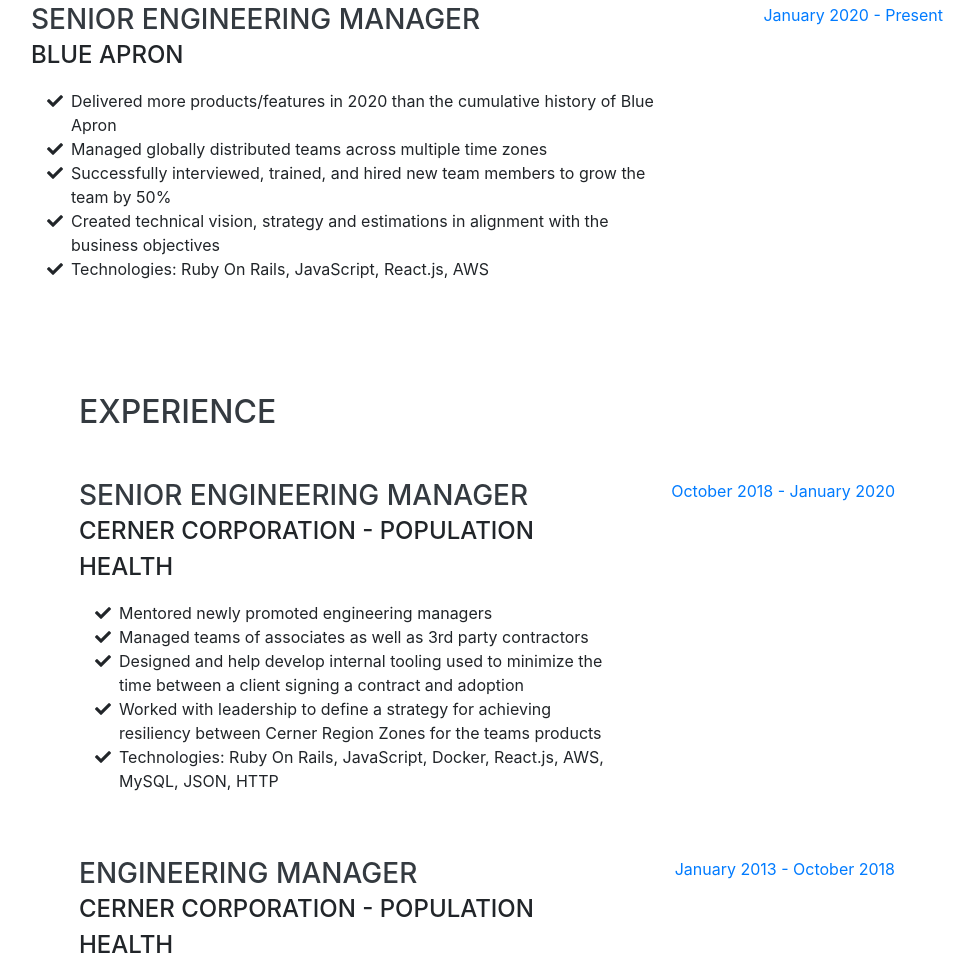
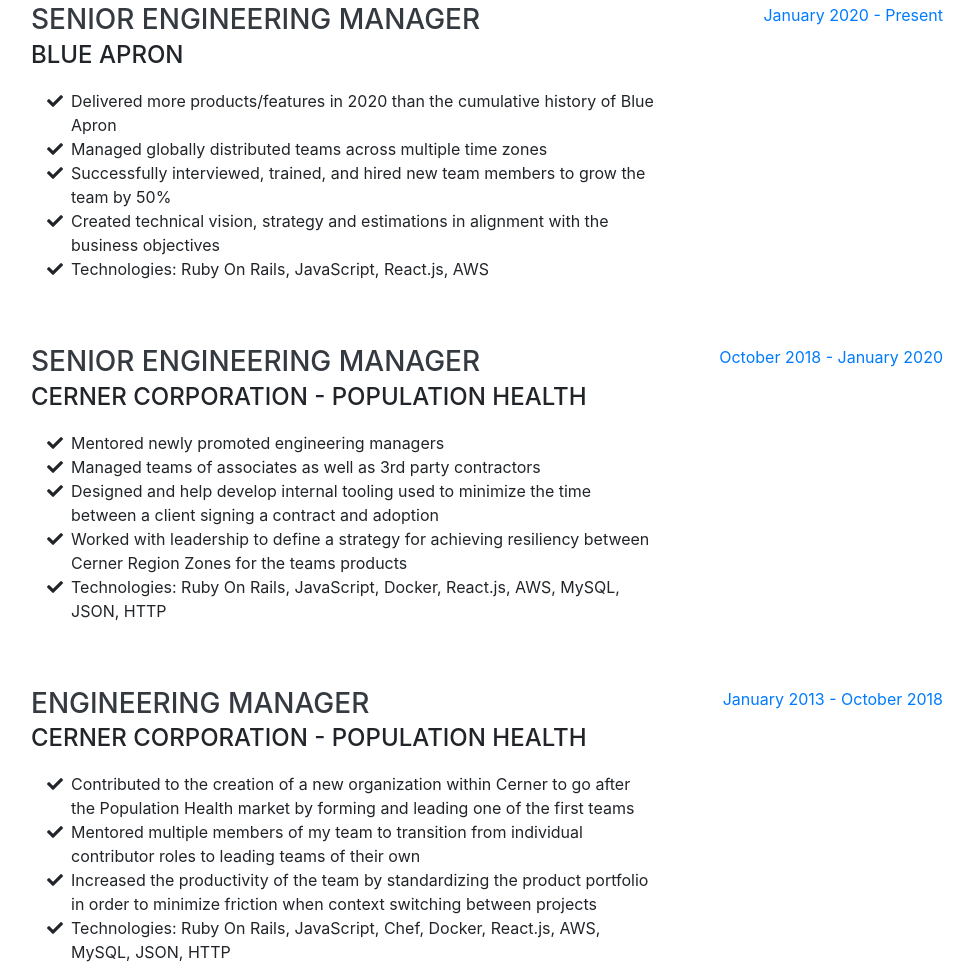
Before and after one commit to humandane/daneguempel.github.io, a website with bundled scripts: page index.html in a window 1280 px wide. Shown: the part 932-1908 px from the top of the page, without its empty margins (289-1263 px from the left). Built offline with nearby package versions, Linux system fonts and the light colour scheme; a web font is replaced by a local one.

Commit message:
Oops, duplicated some header stuff improperly. Fix

```diff
--- a/index.html
+++ b/index.html
@@ -112,10 +112,6 @@
             <span class="text-primary">January 2020 - Present</span>
           </div>
         </div>
-
-    <section class="resume-section p-3 p-lg-5 d-flex justify-content-center" id="experience">
-      <div class="w-100">
-        <h2 class="mb-5">Experience</h2>
 
         <div class="resume-item d-flex flex-column flex-md-row justify-content-between mb-5">
           <div class="resume-content">
```
